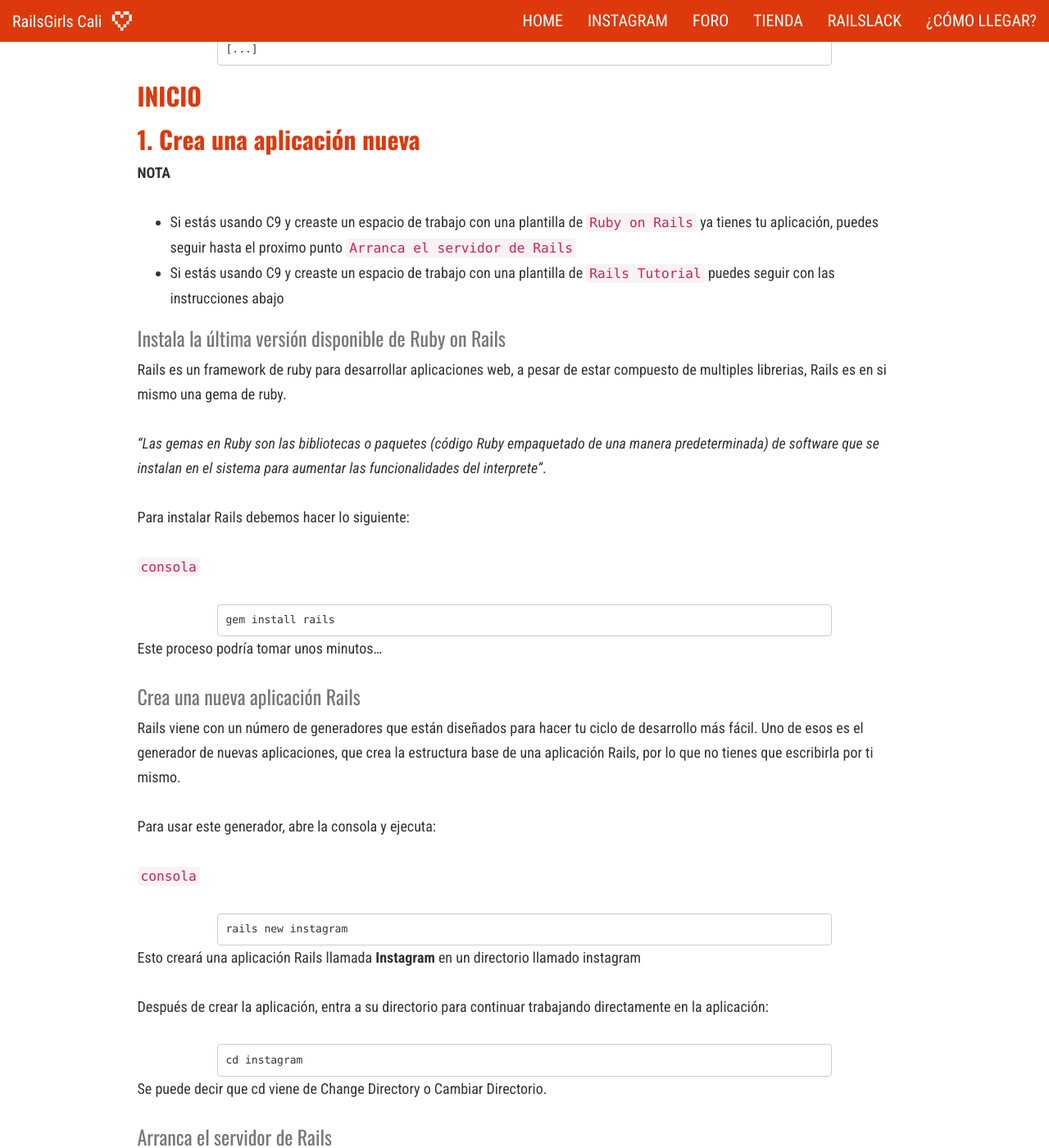
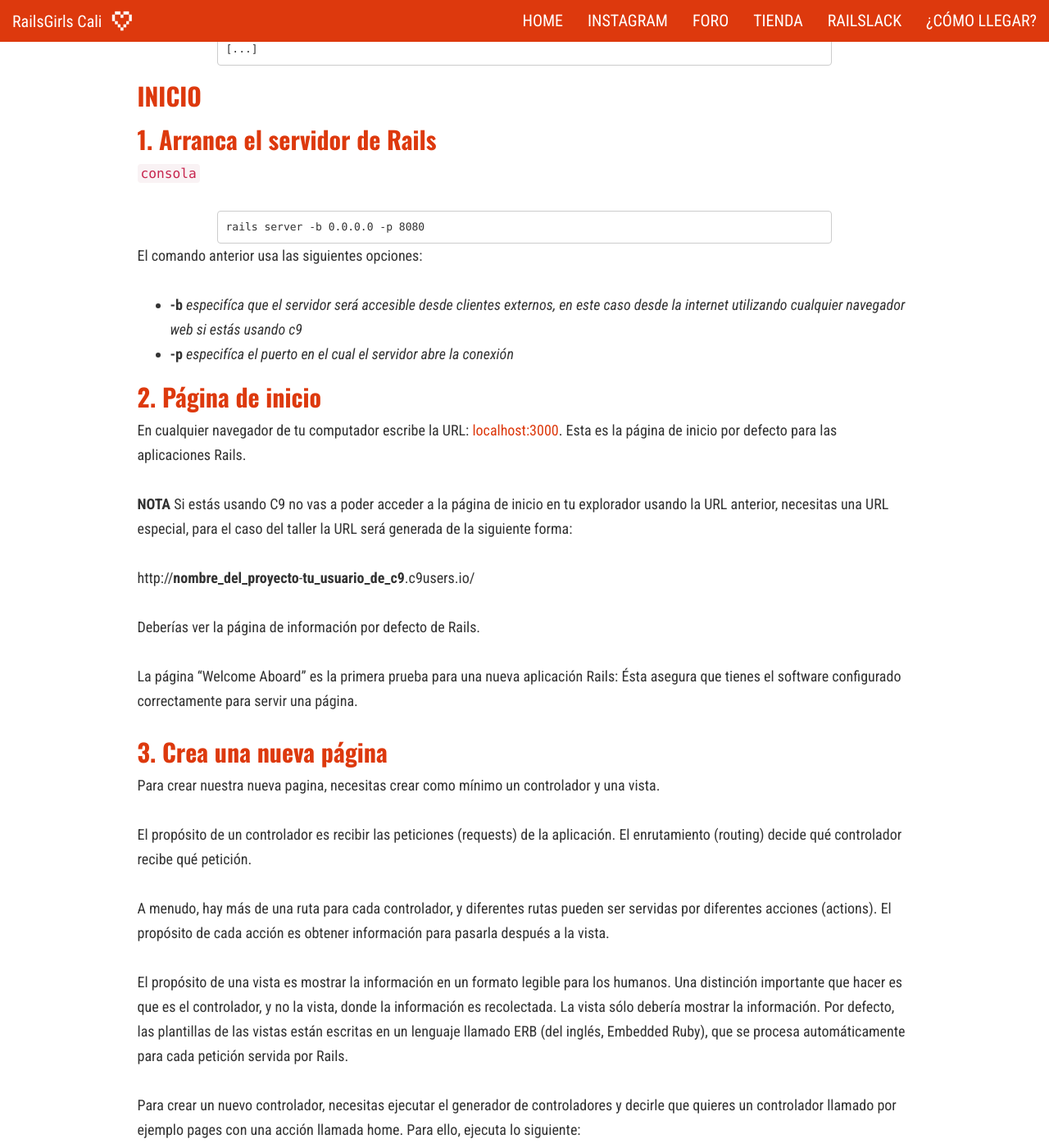
Before and after one commit to railsgirls-cali/railsgirls-cali.github.io, a Jekyll site: the page built from _pages/instagram.md, in a window 1280 px wide and 1400 px high, scrolled down 1257 px. Shown: the whole window at 82% size. Built offline with Jekyll 4.4.1, drawn with Linux system fonts in a browser that asks for light colours; nearby versions of some CDN libraries; Markdown is read by kramdown in place of the engine named in the settings.

Commit message:
Remove gem install when C9 preconfigurado (Instagram)

````diff
--- a/_pages/instagram.md
+++ b/_pages/instagram.md
@@ -52,53 +52,7 @@ codigo/contenido
 
 ## INICIO
 
-## 1. Crea una aplicación nueva
-
-**NOTA**
-
-* Si estás usando C9 y creaste un espacio de trabajo con una plantilla de `Ruby on Rails` ya tienes tu aplicación, puedes seguir hasta el proximo punto `Arranca el servidor de Rails`
-* Si estás usando C9 y creaste un espacio de trabajo con una plantilla de `Rails Tutorial` puedes seguir con las instrucciones abajo
-
-
-### Instala la última versión disponible de Ruby on Rails
-
-Rails es un framework de ruby para desarrollar aplicaciones web, a pesar de estar compuesto de multiples librerias, Rails es en si mismo una gema de ruby.
-
-*"Las gemas en Ruby son las bibliotecas o paquetes (código Ruby empaquetado de una manera predeterminada) de software que se instalan en el sistema para aumentar las funcionalidades del interprete"*.
-
-Para instalar Rails debemos hacer lo siguiente:
-
-`consola`
-
-```
-gem install rails
-```
-
-Este proceso podría tomar unos minutos...
-
-### Crea una nueva aplicación Rails
-
-Rails viene con un número de generadores que están diseñados para hacer tu ciclo de desarrollo más fácil. Uno de esos es el generador de nuevas aplicaciones, que crea la estructura base de una aplicación Rails, por lo que no tienes que escribirla por ti mismo.
-
-Para usar este generador, abre la consola y ejecuta:
-
-`consola`
-
-```
-rails new instagram
-```
-
-Esto creará una aplicación Rails llamada **Instagram** en un directorio llamado instagram
-
-Después de crear la aplicación, entra a su directorio para continuar trabajando directamente en la aplicación:
-
-```
-cd instagram
-```
-
-Se puede decir que cd viene de Change Directory o Cambiar Directorio.
-
-### Arranca el servidor de Rails
+## 1. Arranca el servidor de Rails
 
 `consola`
 
````
